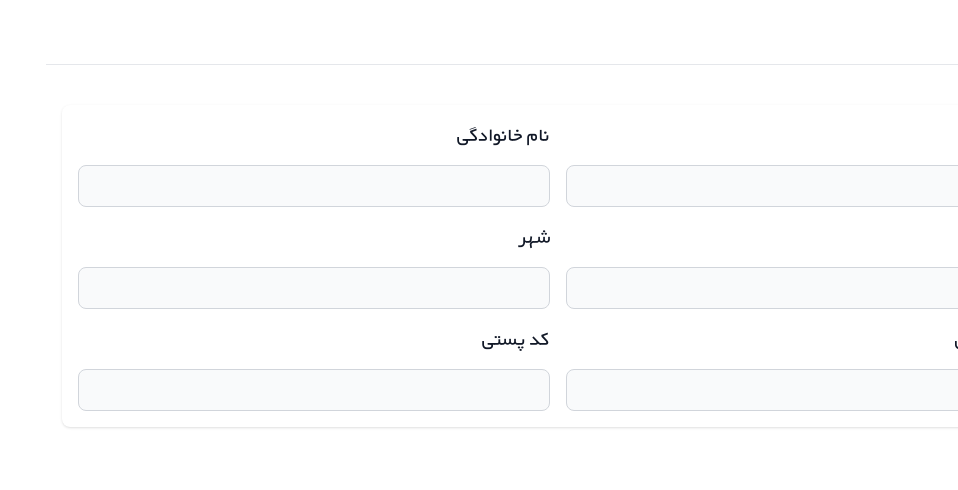
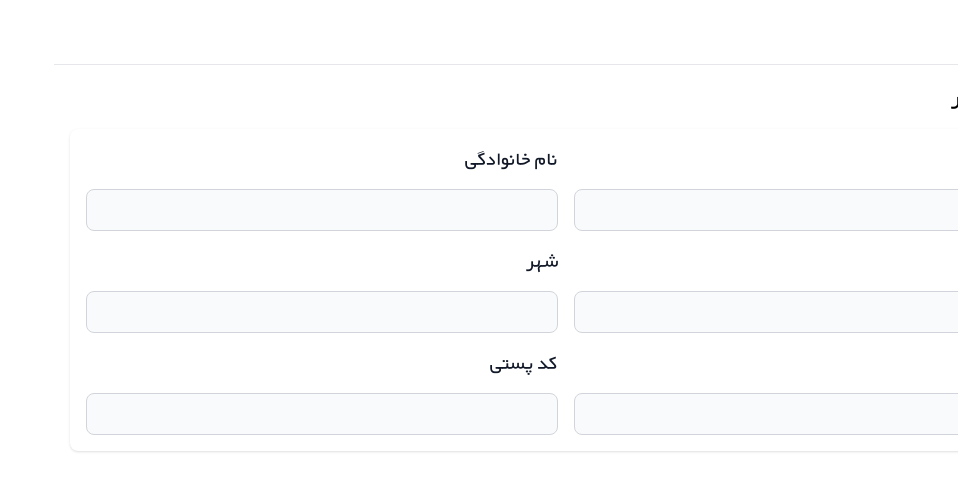
Before and after one commit to mahlakhalili/admin-pannel, a React (Vite) app: page /users/add in a window 1280 px wide. Shown: the top 490 px of the page, without its empty margins (322-1280 px from the left). Built offline with nearby package versions, Linux system fonts and the light colour scheme; grey boxes are pictures that could not be loaded.

Commit message:
Update AddUser.jsx

```diff
--- a/src/pages/users/AddUser.jsx
+++ b/src/pages/users/AddUser.jsx
@@ -1,8 +1,8 @@
 import UserForm from '../../components/users/UserForm';
 const AddUser = () => {
 	return (
-		<div>
-			<h1>افزودن کاربر</h1>
+		<div className="grid gap-4 font-normal">
+			<h1 className="text-2xl">افزودن کاربر</h1>
 			<UserForm />
 		</div>
 	);
```
